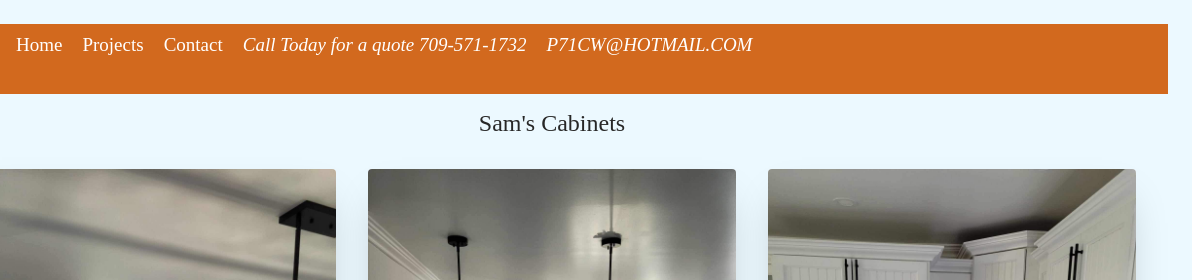
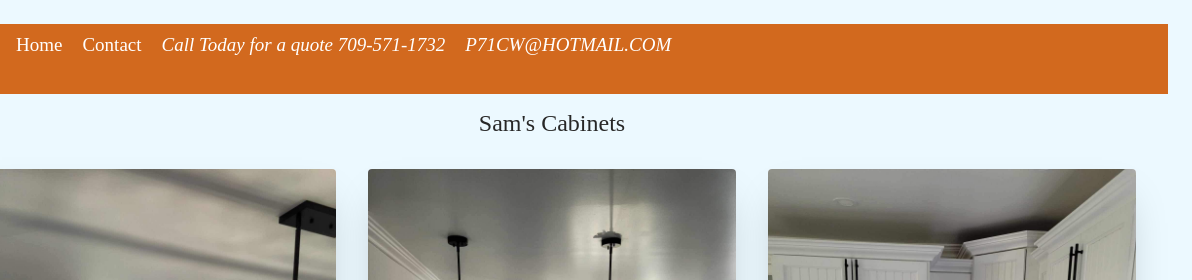
Before and after one commit to Gerald-Bartlett/My-Projects, a plain HTML site: page sams.html in a window 1280 px wide. Shown: the top 280 px of the page, 88-1280 px from the left. Drawn offline with Linux system fonts and the light colour scheme.

Commit message:
updated Nov 03, 2025

```diff
--- a/sams.html
+++ b/sams.html
@@ -17,7 +17,7 @@
         <img src="imgs/New-Logo-1.png" width="50" height="50" ALT="align box" ALIGN=CENTER class="logo-right" />
     </a>
     <a href="index.html" class="">Home</a>
-    <a href="bench.html">Projects</a>
+
     <a href="contact.html">Contact</a>
     <a href="tel:+17095711732"><i>Call Today for a quote 709-571-1732</i></a>
     <a href="mailto: p71cw@hotmail.com"><i>P71CW@HOTMAIL.COM</i></a>
```
Also changed, not shown: Leons.html (+1 -1 lines), misc.html (+1 -1 lines), sabrinas.html (+1 -1 lines), swing.html (+1 -1 lines), wades.html (+1 -1 lines).
